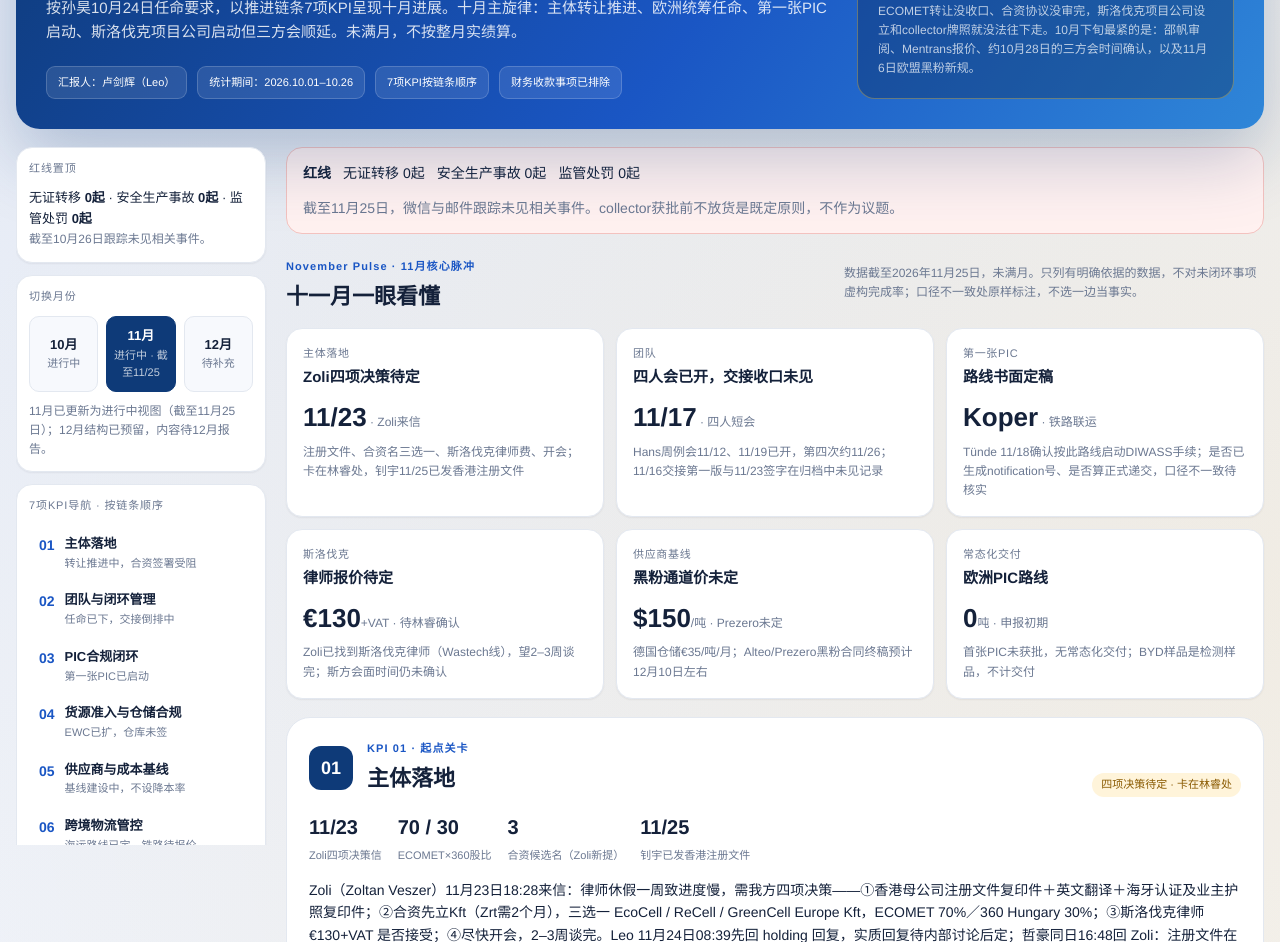
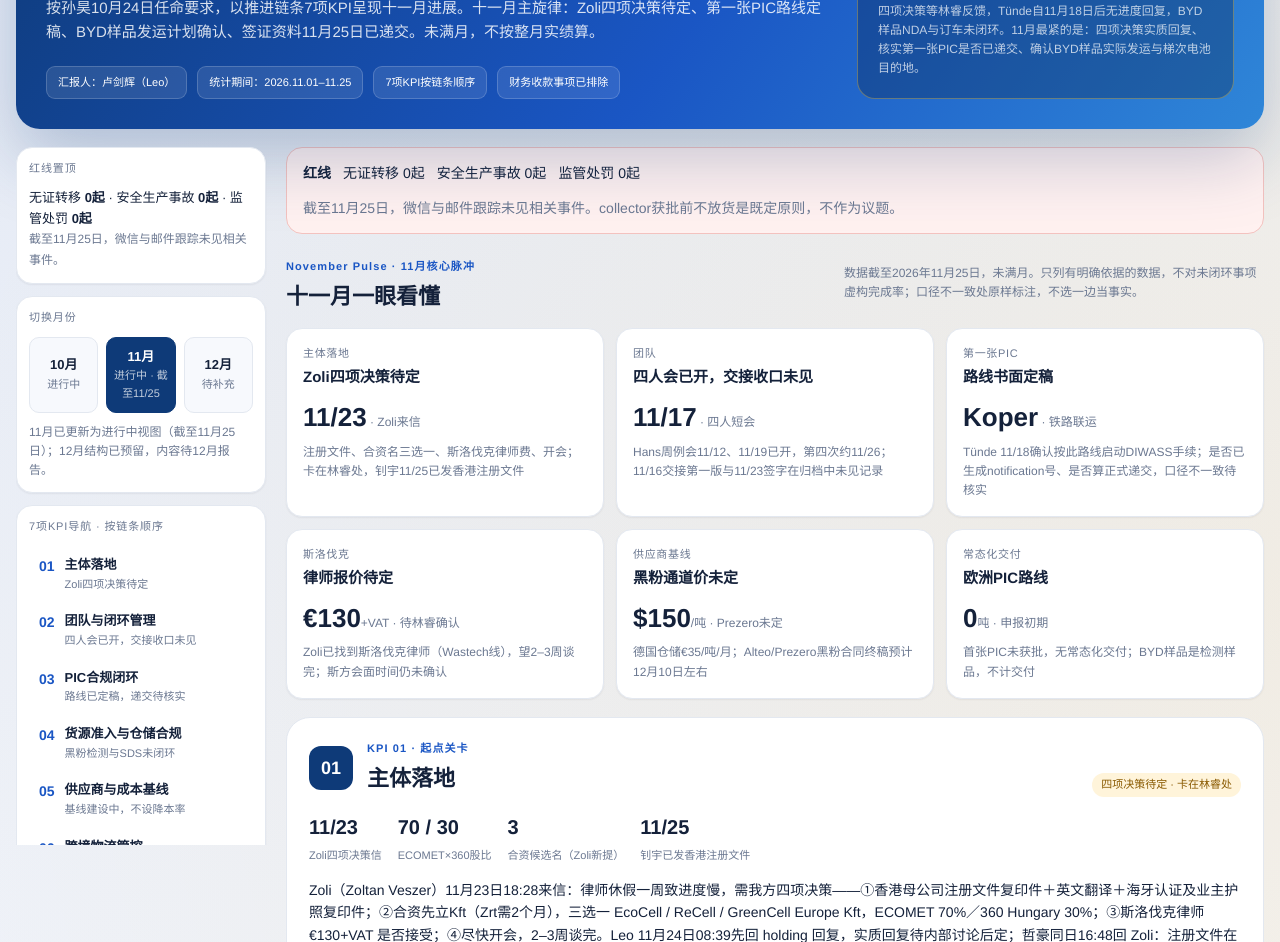
Before and after one commit to canleolu-cell/zz-eco-dashboard, a plain HTML site: page europe-project-report/index.html in a window 1280 px wide. Shown: the part 281-1223 px from the top of the page. Drawn offline with Linux system fonts and the light colour scheme.

Commit message:
Europe report: hero, redline and nav follow the selected month (default November)

```diff
--- a/europe-project-report/index.html
+++ b/europe-project-report/index.html
@@ -51,26 +51,26 @@ h1{font-size:clamp(28px,3.6vw,50px);line-height:1.08;margin:16px 0 12px}
 <body>
 <header class="topbar"><div class="topbar-inner"><div class="brand"><strong>欧洲项目 · 月度报告</strong><span>Europe Project Monthly Dashboard</span></div><div><a class="badge" href="../jinyuansheng-dashboard/">← 返回物流部报告</a> <span class="badge">2026.11 · 进行中（截至11/25）</span></div></div></header>
 <div class="shell"><section class="hero"><div class="hero-panel"><div class="hero-grid"><div>
-<div class="eyebrow">Monthly Report · 2026.10 · 进行中（截至10月26日）</div>
-<h1>欧洲项目<br>十月工作 Dashboard</h1>
-<p class="hero-lead">按孙昊10月24日任命要求，以推进链条7项KPI呈现十月进展。十月主旋律：主体转让推进、欧洲统筹任命、第一张PIC启动、斯洛伐克项目公司启动但三方会顺延。未满月，不按整月实绩算。</p>
-<div class="hero-meta"><span class="hero-chip">汇报人：卢剑辉（Leo）</span><span class="hero-chip">统计期间：2026.10.01–10.26</span><span class="hero-chip">7项KPI按链条顺序</span><span class="hero-chip">财务收款事项已排除</span></div>
-</div><aside class="hero-insight"><div class="label">MANAGEMENT INSIGHT</div><strong>主体是起点，牌照是核心壁垒，交付是结果。</strong><p>ECOMET转让没收口、合资协议没审完，斯洛伐克项目公司设立和collector牌照就没法往下走。10月下旬最紧的是：邵帆审阅、Mentrans报价、约10月28日的三方会时间确认，以及11月6日欧盟黑粉新规。</p></aside></div></div></section></div>
+<div class="eyebrow" id="hero-eyebrow">Monthly Report · 2026.11 · 进行中（截至11月25日）</div>
+<h1 id="hero-title">欧洲项目<br>十一月工作 Dashboard</h1>
+<p class="hero-lead" id="hero-lead">按孙昊10月24日任命要求，以推进链条7项KPI呈现十一月进展。十一月主旋律：Zoli四项决策待定、第一张PIC路线定稿、BYD样品发运计划确认、签证资料11月25日已递交。未满月，不按整月实绩算。</p>
+<div class="hero-meta" id="hero-meta"><span class="hero-chip">汇报人：卢剑辉（Leo）</span><span class="hero-chip">统计期间：2026.11.01–11.25</span><span class="hero-chip">7项KPI按链条顺序</span><span class="hero-chip">财务收款事项已排除</span></div>
+</div><aside class="hero-insight"><div class="label">MANAGEMENT INSIGHT</div><strong id="hero-insight-title">路线已定稿，决策卡在林睿处，交付仍是0吨。</strong><p id="hero-insight-text">四项决策等林睿反馈，Tünde自11月18日后无进度回复，BYD样品NDA与订车未闭环。11月最紧的是：四项决策实质回复、核实第一张PIC是否已递交、确认BYD样品实际发运与梯次电池目的地。</p></aside></div></div></section></div>
 <div class="shell"><div class="layout">
 <aside class="sidebar" aria-label="KPI导航">
-<div class="side-block"><p class="side-label">红线置顶</p><p style="margin:0;font-size:13px">无证转移 <b>0起</b> · 安全生产事故 <b>0起</b> · 监管处罚 <b>0起</b><br><span style="color:var(--muted);font-size:12px">截至10月26日跟踪未见相关事件。</span></p></div>
+<div class="side-block"><p class="side-label">红线置顶</p><p style="margin:0;font-size:13px">无证转移 <b>0起</b> · 安全生产事故 <b>0起</b> · 监管处罚 <b>0起</b><br><span id="side-redline-note" style="color:var(--muted);font-size:12px">截至11月25日，微信与邮件跟踪未见相关事件。</span></p></div>
 <div class="side-block"><p class="side-label">切换月份</p><div class="month-switch" role="tablist" aria-label="月份切换">
 <button class="month-btn" data-month="oct" role="tab" aria-selected="false"><b>10月</b><span>进行中</span></button>
 <button class="month-btn active" data-month="nov" role="tab" aria-selected="true"><b>11月</b><span>进行中 · 截至11/25</span></button>
 <button class="month-btn" data-month="dec" role="tab" aria-selected="false"><b>12月</b><span>待补充</span></button>
 </div><p class="side-tip">11月已更新为进行中视图（截至11月25日）；12月结构已预留，内容待12月报告。</p></div>
 <div class="side-block"><p class="side-label">7项KPI导航 · 按链条顺序</p><nav>
-<button class="side-kpi active" data-go="kpi-1"><span class="sk-no">01</span><span class="sk-text"><strong>主体落地</strong><span>转让推进中，合资签署受阻</span></span></button>
-<button class="side-kpi" data-go="kpi-2"><span class="sk-no">02</span><span class="sk-text"><strong>团队与闭环管理</strong><span>任命已下，交接倒排中</span></span></button>
-<button class="side-kpi" data-go="kpi-3"><span class="sk-no">03</span><span class="sk-text"><strong>PIC合规闭环</strong><span>第一张PIC已启动</span></span></button>
-<button class="side-kpi" data-go="kpi-4"><span class="sk-no">04</span><span class="sk-text"><strong>货源准入与仓储合规</strong><span>EWC已扩，仓库未签</span></span></button>
+<button class="side-kpi active" data-go="kpi-1"><span class="sk-no">01</span><span class="sk-text"><strong>主体落地</strong><span>Zoli四项决策待定</span></span></button>
+<button class="side-kpi" data-go="kpi-2"><span class="sk-no">02</span><span class="sk-text"><strong>团队与闭环管理</strong><span>四人会已开，交接收口未见</span></span></button>
+<button class="side-kpi" data-go="kpi-3"><span class="sk-no">03</span><span class="sk-text"><strong>PIC合规闭环</strong><span>路线已定稿，递交待核实</span></span></button>
+<button class="side-kpi" data-go="kpi-4"><span class="sk-no">04</span><span class="sk-text"><strong>货源准入与仓储合规</strong><span>黑粉检测与SDS未闭环</span></span></button>
 <button class="side-kpi" data-go="kpi-5"><span class="sk-no">05</span><span class="sk-text"><strong>供应商与成本基线</strong><span>基线建设中，不设降本率</span></span></button>
-<button class="side-kpi" data-go="kpi-6"><span class="sk-no">06</span><span class="sk-text"><strong>跨境物流管控</strong><span>海运路线已定，铁路待报价</span></span></button>
+<button class="side-kpi" data-go="kpi-6"><span class="sk-no">06</span><span class="sk-text"><strong>跨境物流管控</strong><span>样品发运未闭环</span></span></button>
 <button class="side-kpi" data-go="kpi-7"><span class="sk-no">07</span><span class="sk-text"><strong>常态化交付</strong><span>阶段：申报初期，交付0吨</span></span></button>
 </nav></div>
 <div class="side-block"><p class="side-label">欧洲项目月度报告</p><p class="side-tip">顺序是推进链条，不是权重；交付放最后是结果位，不是降优先级。每月更新，11月展望、12月待补充已在月份切换中预留。</p><p style="margin-top:10px"><a href="../jinyuansheng-dashboard/">← 返回锦源晟国际物流部报告</a></p></div>
@@ -216,10 +216,17 @@ const secs=[...document.querySelectorAll('.kpi-section')];
 const nav=[...document.querySelectorAll('.side-kpi')];
 const io=new IntersectionObserver(es=>{es.forEach(e=>{if(e.isIntersecting){nav.forEach(n=>n.classList.toggle('active',n.dataset.go===e.target.id))}})},{rootMargin:'-30% 0px -60% 0px'});
 secs.forEach(s=>io.observe(s));
+const HERO={
+oct:{title:'欧洲项目｜10月工作 Dashboard',eyebrow:'Monthly Report · 2026.10 · 进行中（截至10月26日）',h1:'欧洲项目<br>十月工作 Dashboard',lead:'按孙昊10月24日任命要求，以推进链条7项KPI呈现十月进展。十月主旋律：主体转让推进、欧洲统筹任命、第一张PIC启动、斯洛伐克项目公司启动但三方会顺延。未满月，不按整月实绩算。',meta:'<span class="hero-chip">汇报人：卢剑辉（Leo）</span><span class="hero-chip">统计期间：2026.10.01–10.26</span><span class="hero-chip">7项KPI按链条顺序</span><span class="hero-chip">财务收款事项已排除</span>',insightTitle:'主体是起点，牌照是核心壁垒，交付是结果。',insightText:'ECOMET转让没收口、合资协议没审完，斯洛伐克项目公司设立和collector牌照就没法往下走。10月下旬最紧的是：邵帆审阅、Mentrans报价、约10月28日的三方会时间确认，以及11月6日欧盟黑粉新规。',redline:'截至10月26日跟踪未见相关事件。',nav:['转让推进中，合资签署受阻','任命已下，交接倒排中','第一张PIC已启动','EWC已扩，仓库未签','基线建设中，不设降本率','海运路线已定，铁路待报价','阶段：申报初期，交付0吨']},
+nov:{title:'欧洲项目｜11月工作 Dashboard',eyebrow:'Monthly Report · 2026.11 · 进行中（截至11月25日）',h1:'欧洲项目<br>十一月工作 Dashboard',lead:'按孙昊10月24日任命要求，以推进链条7项KPI呈现十一月进展。十一月主旋律：Zoli四项决策待定、第一张PIC路线定稿、BYD样品发运计划确认、签证资料11月25日已递交。未满月，不按整月实绩算。',meta:'<span class="hero-chip">汇报人：卢剑辉（Leo）</span><span class="hero-chip">统计期间：2026.11.01–11.25</span><span class="hero-chip">7项KPI按链条顺序</span><span class="hero-chip">财务收款事项已排除</span>',insightTitle:'路线已定稿，决策卡在林睿处，交付仍是0吨。',insightText:'四项决策等林睿反馈，Tünde自11月18日后无进度回复，BYD样品NDA与订车未闭环。11月最紧的是：四项决策实质回复、核实第一张PIC是否已递交、确认BYD样品实际发运与梯次电池目的地。',redline:'截至11月25日，微信与邮件跟踪未见相关事件。',nav:['Zoli四项决策待定','四人会已开，交接收口未见','路线已定稿，递交待核实','黑粉检测与SDS未闭环','基线建设中，不设降本率','样品发运未闭环','阶段：申报初期，交付0吨']},
+dec:{title:'欧洲项目｜12月工作 Dashboard',eyebrow:'Monthly Report · 2026.12 · 待补充',h1:'欧洲项目<br>十二月工作 Dashboard',lead:'十二月视图待补充，结构已按7项KPI预置。十二月是年度收口月，试用期评估节点为12月31日，考核口径以书面确认的量化指标为准，不以展望代替。',meta:'<span class="hero-chip">汇报人：卢剑辉（Leo）</span><span class="hero-chip">统计期间：2026.12.01–12.31</span><span class="hero-chip">试用期评估节点：12月31日</span>',insightTitle:'年度收口月，考核看书面量化指标。',insightText:'十二月内容待12月报告补充，结构与11月相同：完成情况、当前问题、下月计划三段式。',redline:'截至12月报告补充。',nav:['待补充','待补充','待补充','待补充','待补充','待补充','待补充']}};
+function applyMonth(m){const d=HERO[m];if(!d)return;document.title=d.title;const set=(id,v)=>{const e=document.getElementById(id);if(e)e.innerHTML=v};set('hero-eyebrow',d.eyebrow);set('hero-title',d.h1);set('hero-lead',d.lead);set('hero-meta',d.meta);set('hero-insight-title',d.insightTitle);set('hero-insight-text',d.insightText);set('side-redline-note',d.redline);document.querySelectorAll('.side-kpi .sk-text span:last-child').forEach((s,i)=>{if(d.nav[i])s.textContent=d.nav[i]});}
 document.querySelectorAll('.month-btn').forEach(b=>b.addEventListener('click',()=>{
 document.querySelectorAll('.month-btn').forEach(x=>{x.classList.toggle('active',x===b);x.setAttribute('aria-selected',x===b)});
 ['oct','nov','dec'].forEach(m=>{const el=document.getElementById('panel-'+m);if(el)el.hidden=(m!==b.dataset.month)});
+applyMonth(b.dataset.month);
 window.scrollTo({top:0,behavior:'smooth'});
 }));
+applyMonth(document.querySelector('.month-btn.active')?.dataset.month||'nov');
 </script>
 </body></html>
```
